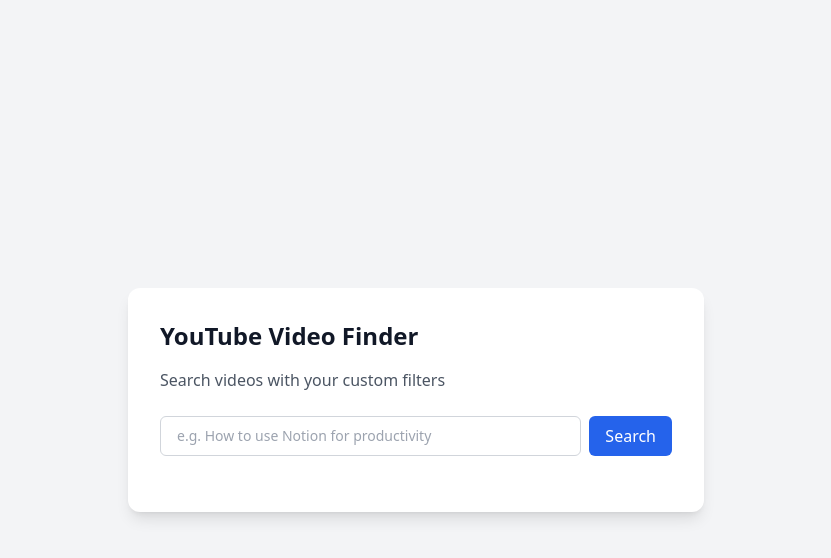
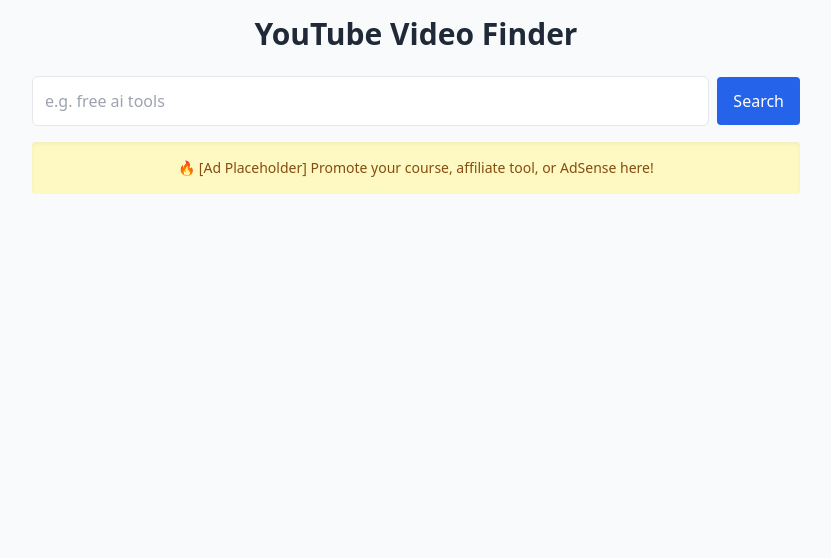
Before and after one commit to Bstev95/Youtube-filter-finder, a React (Vite) app: page / in a window 1280 px wide. Shown: the top 558 px of the page, without its empty margins (224-1055 px from the left). Built offline with nearby package versions, Linux system fonts and the light colour scheme; the HTML template or start-up script is replaced by a standard one.

Commit message:
Update App.jsx

```diff
--- a/src/App.jsx
+++ b/src/App.jsx
@@ -1,66 +1,92 @@
 import React, { useState } from 'react';
+import axios from 'axios';
+import { formatDistanceToNow, parseISO } from 'date-fns';
 
 const App = () => {
-  const [search, setSearch] = useState('');
-  const [results, setResults] = useState([]);
+  const [query, setQuery] = useState('');
+  const [videos, setVideos] = useState([]);
+  const [loading, setLoading] = useState(false);
+  const [error, setError] = useState('');
 
-  const handleSearch = () => {
-    if (!search.trim()) return;
+  const handleSearch = async () => {
+    if (!query.trim()) return;
+    setLoading(true);
+    setError('');
+    try {
+      const response = await axios.get(`https://yt-search-api.vercel.app/api/search?q=How to ${query}`);
+      const items = response.data.videos;
 
-    // Temporary mock result
-    const mockVideos = [
-      {
-        title: 'How to use Notion for Productivity',
-        url: 'https://www.youtube.com/watch?v=dQw4w9WgXcQ',
-      },
-      {
-        title: 'How to automate tasks with ChatGPT',
-        url: 'https://www.youtube.com/watch?v=dQw4w9WgXcQ',
-      },
-    ];
+      const filtered = items.filter(video => {
+        const views = parseInt(video.views.replace(/[^0-9]/g, '')) || 0;
+        const minutes = parseInt(video.duration.seconds) / 60;
+        const isRecent = formatDistanceToNow(new Date(video.uploadedAt), { addSuffix: false }).includes('months') ||
+                         formatDistanceToNow(new Date(video.uploadedAt), { addSuffix: false }).includes('weeks');
+        const isShort = minutes <= 15;
+        const hasHowTo = video.title.toLowerCase().startsWith('how to');
+        return views >= 40000 && isShort && hasHowTo && isRecent;
+      });
 
-    setResults(mockVideos);
+      setVideos(filtered.slice(0, 10));
+    } catch (err) {
+      setError('Failed to fetch videos. Try again later.');
+    }
+    setLoading(false);
   };
 
   return (
-    <div className="min-h-screen bg-gray-100 flex items-center justify-center">
-      <div className="bg-white shadow-lg rounded-xl p-8 max-w-xl w-full">
-        <h1 className="text-2xl font-bold text-gray-900 mb-4">YouTube Video Finder</h1>
-        <p className="text-gray-600 mb-6">Search videos with your custom filters</p>
+    <div className="min-h-screen bg-gray-50 p-4">
+      <div className="max-w-3xl mx-auto">
+        <h1 className="text-3xl font-bold mb-6 text-center text-gray-800">YouTube Video Finder</h1>
 
-        <div className="flex gap-2 mb-6">
+        <div className="flex items-center gap-2 mb-4">
           <input
             type="text"
-            placeholder="e.g. How to use Notion for productivity"
-            value={search}
-            onChange={(e) => setSearch(e.target.value)}
-            className="flex-1 border border-gray-300 rounded-md px-4 py-2 text-sm focus:outline-none focus:ring-2 focus:ring-blue-500"
+            placeholder="e.g. free ai tools"
+            value={query}
+            onChange={(e) => setQuery(e.target.value)}
+            className="flex-grow p-3 border rounded-md focus:outline-none focus:ring-2 focus:ring-blue-500"
           />
           <button
             onClick={handleSearch}
-            className="bg-blue-600 hover:bg-blue-700 text-white px-4 py-2 rounded-md"
+            className="px-4 py-3 bg-blue-600 text-white rounded hover:bg-blue-700 transition"
           >
             Search
           </button>
         </div>
 
-        {/* Results */}
-        {results.length > 0 && (
-          <div className="space-y-4">
-            {results.map((video, index) => (
+        {/* 💰 Placeholder for Ad */}
+        <div className="mb-4 p-4 bg-yellow-100 text-yellow-800 rounded text-center text-sm shadow-inner">
+          🔥 [Ad Placeholder] Promote your course, affiliate tool, or AdSense here!
+        </div>
+
+        {loading && <p className="text-center text-gray-500">Searching...</p>}
+        {error && <p className="text-center text-red-500">{error}</p>}
+
+        <div className="grid gap-4 mt-4">
+          {videos.map((video, index) => (
             <a
-                key={index}
               href={video.url}
               target="_blank"
               rel="noopener noreferrer"
-                className="block p-4 border border-gray-200 rounded-md hover:bg-gray-50"
+              key={index}
+              className="block border rounded-lg p-4 bg-white shadow hover:shadow-lg transition"
             >
-                <h2 className="text-md font-semibold text-blue-700">{video.title}</h2>
-                <p className="text-sm text-gray-500">{video.url}</p>
+              <div className="flex gap-4">
+                <img
+                  src={video.thumbnail}
+                  alt={video.title}
+                  className="w-32 h-20 object-cover rounded"
+                />
+                <div>
+                  <h2 className="font-semibold text-lg text-blue-700">{video.title}</h2>
+                  <p className="text-sm text-gray-600">Views: {video.views}</p>
+                  <p className="text-sm text-gray-600">Duration: {video.duration.timestamp}</p>
+                  <p className="text-sm text-gray-600">Uploaded: {video.uploadedAt}</p>
+                </div>
+              </div>
             </a>
           ))}
         </div>
-        )}
       </div>
     </div>
   );
```
Lines whose indentation alone changed are shown as unchanged.
